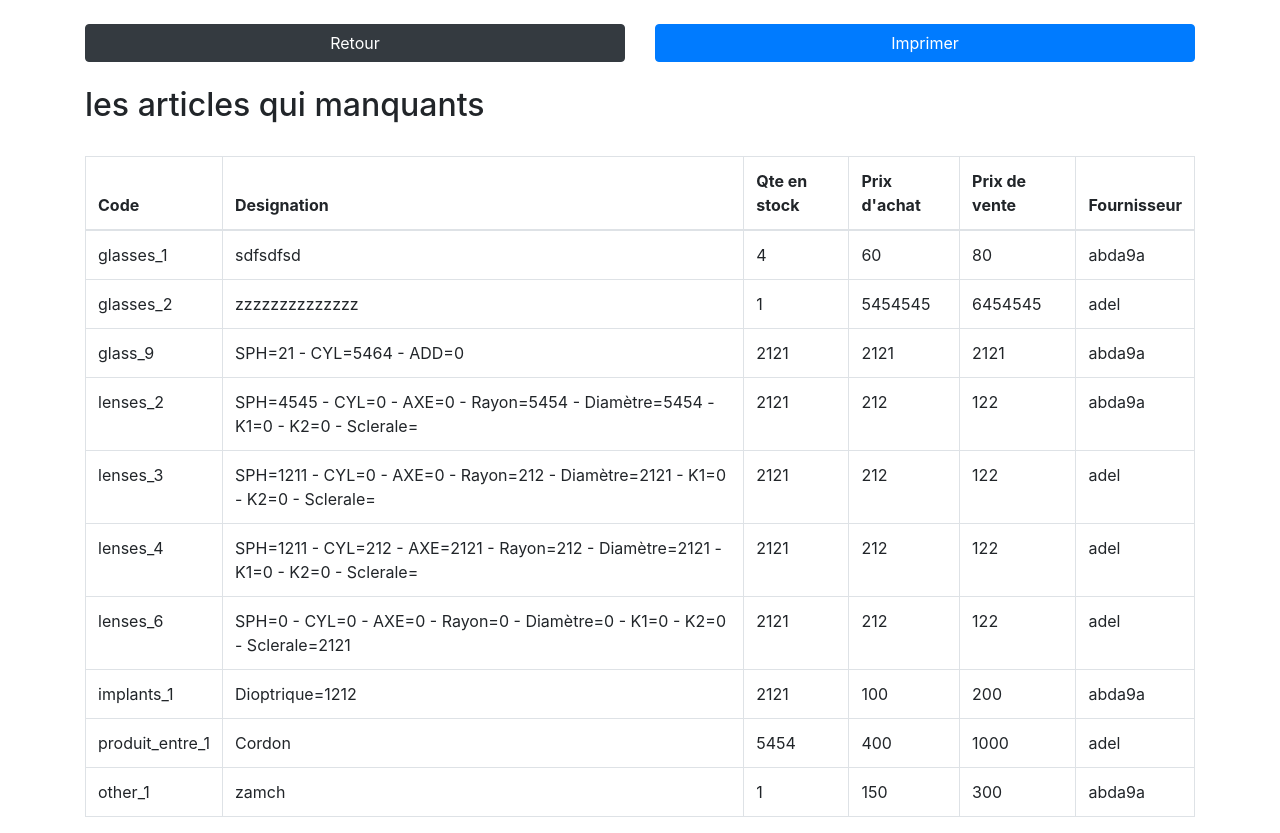
After one commit to al2a-e2dine/khouane, a PHP site: page /seuil_min.php in a window 1280 px wide. The commit adds this page. Run offline with PHP 8.4, Linux system fonts and the light colour scheme; a user stored in the database is signed in; data comes from the database, SQL or seed files in the repository.

Commit message:
1842.25032020

```diff
--- /dev/null
+++ b/seuil_min.php
@@ -0,0 +1,187 @@
+<?php
+include_once 'connect.php';
+
+session_start();
+if (!isset($_SESSION['user_id'])) {
+  header('location:login.php');
+}
+?>
+<!DOCTYPE html>
+<html lang="en">
+<head>
+  <title>Seuil Minimal</title>
+  <meta charset="utf-8">
+  <meta name="viewport" content="width=device-width, initial-scale=1">
+  <link rel="stylesheet" href="https://maxcdn.bootstrapcdn.com/bootstrap/4.4.1/css/bootstrap.min.css">
+  <script src="https://ajax.googleapis.com/ajax/libs/jquery/3.4.1/jquery.min.js"></script>
+  <script src="https://cdnjs.cloudflare.com/ajax/libs/popper.js/1.16.0/umd/popper.min.js"></script>
+  <script src="https://maxcdn.bootstrapcdn.com/bootstrap/4.4.1/js/bootstrap.min.js"></script>
+</head>
+<body>
+    <br>
+<div class="container" id="not_to_print">
+					<div class="row">
+                    <div class="col-md-6">
+    					<a href="g_stock.php">
+    					<button type="button" class="btn btn-block btn-dark" id="not_to_print">Retour</button>
+    					</a>
+    				</div>
+						<div class="col-md-6">
+							<button type="button" class="btn btn-primary btn-block" onclick="myFunction();">Imprimer</button>
+						</div>
+					</div>
+                </div>
+<br>
+<div class="container">
+  <h2>les articles qui manquants</h2>
+  <br>
+  <table class="table table-bordered">
+    <thead>
+      <tr>
+        <th>Code</th>
+        <th>Designation</th>
+        <th>Qte en stock</th>
+        <th>Prix d'achat</th>
+        <th>Prix de vente</th>
+        <th>Fournisseur</th>
+      </tr>
+    </thead>
+    <tbody>
+        <!-- 1 -->
+    <?php
+        $q="SELECT * FROM `glasses` WHERE qte<=seuil_min and archived=0";
+        $r=mysqli_query($dbc,$q);
+        while ($row=mysqli_fetch_assoc($r)) {
+        $f_id=$row['fournisseur_id'];
+        $qf="SELECT * FROM `suppliers` where id='$f_id'";
+        $rf=mysqli_query($dbc,$qf);
+        $rowf=mysqli_fetch_assoc($rf);
+        ?>
+    <tr>
+        <td>glasses_<?= $row['id'] ?></td>
+        <td><?= $row['designation'] ?></td>
+        <td><?= $row['seuil_min'] ?></td>
+        <td><?= $row['prix_a'] ?></td>
+        <td><?= $row['prix_v'] ?></td>
+        <td><?= $rowf['fullname'] ?></td>
+    </tr>
+      <?php
+        }
+      ?>
+          <!-- 2 -->
+    <?php
+        $q="SELECT * FROM `glass` WHERE qte<=seuil_min and archived=0";
+        $r=mysqli_query($dbc,$q);
+        while ($row=mysqli_fetch_assoc($r)) {
+        $f_id=$row['fournisseur_id'];
+        $qf="SELECT * FROM `suppliers` where id='$f_id'";
+        $rf=mysqli_query($dbc,$qf);
+        $rowf=mysqli_fetch_assoc($rf);
+        ?>
+    <tr>
+        <td>glass_<?= $row['id'] ?></td>
+        <td>SPH=<?= $row['sph'] ?> - CYL=<?= $row['cyl'] ?> - ADD=<?= $row['ad'] ?></td>
+        <td><?= $row['seuil_min'] ?></td>
+        <td><?= $row['prix_a'] ?></td>
+        <td><?= $row['prix_v'] ?></td>
+        <td><?= $rowf['fullname'] ?></td>
+    </tr>
+      <?php
+        }
+      ?>
+          <!-- 3 -->
+    <?php
+        $q="SELECT * FROM `lenses` WHERE qte<=seuil_min and archived=0";
+        $r=mysqli_query($dbc,$q);
+        while ($row=mysqli_fetch_assoc($r)) {
+        $f_id=$row['fournisseur_id'];
+        $qf="SELECT * FROM `suppliers` where id='$f_id'";
+        $rf=mysqli_query($dbc,$qf);
+        $rowf=mysqli_fetch_assoc($rf);
+        ?>
+    <tr>
+        <td>lenses_<?= $row['id'] ?></td>
+        <td>SPH=<?= $row['sph'] ?> - CYL=<?= $row['cyl'] ?> - AXE=<?= $row['axe'] ?> - Rayon=<?= $row['rayon'] ?> - Diamètre=<?= $row['diametre'] ?> - K1=<?= $row['k1'] ?> - K2=<?= $row['k2'] ?> - Sclerale=<?= $row['sclerale'] ?></td>
+        <td><?= $row['seuil_min'] ?></td>
+        <td><?= $row['prix_a'] ?></td>
+        <td><?= $row['prix_v'] ?></td>
+        <td><?= $rowf['fullname'] ?></td>
+    </tr>
+      <?php
+        }
+      ?>
+          <!-- 4 -->
+    <?php
+        $q="SELECT * FROM `implants` WHERE qte<=seuil_min and archived=0";
+        $r=mysqli_query($dbc,$q);
+        while ($row=mysqli_fetch_assoc($r)) {
+        $f_id=$row['fournisseur_id'];
+        $qf="SELECT * FROM `suppliers` where id='$f_id'";
+        $rf=mysqli_query($dbc,$qf);
+        $rowf=mysqli_fetch_assoc($rf);
+        ?>
+    <tr>
+        <td>implants_<?= $row['id'] ?></td>
+        <td>Dioptrique=<?= $row['puissance'] ?></td>
+        <td><?= $row['seuil_min'] ?></td>
+        <td><?= $row['prix_a'] ?></td>
+        <td><?= $row['prix_v'] ?></td>
+        <td><?= $rowf['fullname'] ?></td>
+    </tr>
+      <?php
+        }
+      ?>
+          <!-- 5 -->
+    <?php
+        $q="SELECT * FROM `produit_entre` WHERE qte<=seuil_min and archived=0";
+        $r=mysqli_query($dbc,$q);
+        while ($row=mysqli_fetch_assoc($r)) {
+        $f_id=$row['fournisseur_id'];
+        $qf="SELECT * FROM `suppliers` where id='$f_id'";
+        $rf=mysqli_query($dbc,$qf);
+        $rowf=mysqli_fetch_assoc($rf);
+        ?>
+    <tr>
+        <td>produit_entre_<?= $row['id'] ?></td>
+        <td><?= $row['article'] ?></td>
+        <td><?= $row['seuil_min'] ?></td>
+        <td><?= $row['prix_a'] ?></td>
+        <td><?= $row['prix_v'] ?></td>
+        <td><?= $rowf['fullname'] ?></td>
+    </tr>
+      <?php
+        }
+      ?>
+          <!-- 6 -->
+    <?php
+        $q="SELECT * FROM `other` WHERE qte<=seuil_min and archived=0";
+        $r=mysqli_query($dbc,$q);
+        while ($row=mysqli_fetch_assoc($r)) {
+        $f_id=$row['fournisseur_id'];
+        $qf="SELECT * FROM `suppliers` where id='$f_id'";
+        $rf=mysqli_query($dbc,$qf);
+        $rowf=mysqli_fetch_assoc($rf);
+        ?>
+    <tr>
+        <td>other_<?= $row['id'] ?></td>
+        <td><?= $row['designation'] ?></td>
+        <td><?= $row['seuil_min'] ?></td>
+        <td><?= $row['prix_a'] ?></td>
+        <td><?= $row['prix_v'] ?></td>
+        <td><?= $rowf['fullname'] ?></td>
+    </tr>
+      <?php
+        }
+      ?>
+    </tbody>
+  </table>
+</div>
+</body>
+</html>
+
+<script>
+function myFunction() {
+	document.getElementById('not_to_print').style.visibility='hidden';
+  window.print();
+}
+</script>
--- a/todo.html
+++ b/todo.html
@@ -16,6 +16,6 @@
 => 	signalé si la qte>seuil_min (g_ventes5.php)
 => 	signalé si la qte>seuil_min (g_ventes6.php) -->
 
-=> crée une page pour "seuil min" avec le filtre par cat (seuil_min.php)
+<!-- => crée une page pour "seuil min" avec le filtre par cat (seuil_min.php) -->
 
-=> imprétion du "seuil min" avec le filtre par cat (print_seuil_min.php)
+<!-- => impréssion du "seuil min" avec le filtre par cat (print_seuil_min.php) -->
```
Also changed, not shown: g_stock.php (+7 -2 lines).
